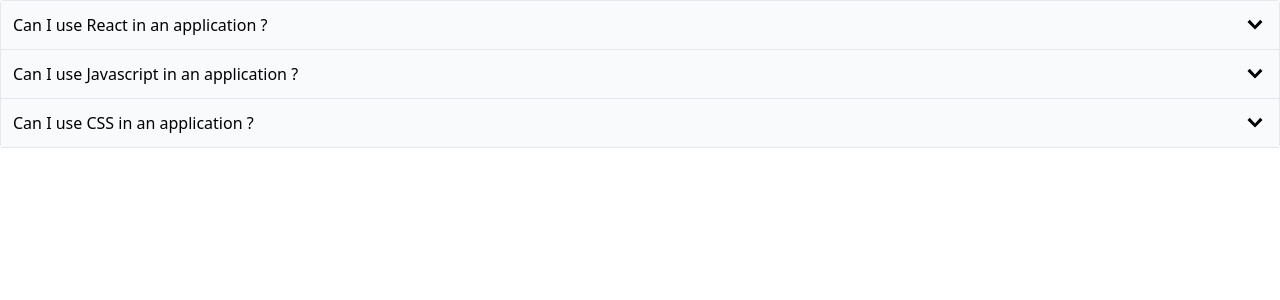
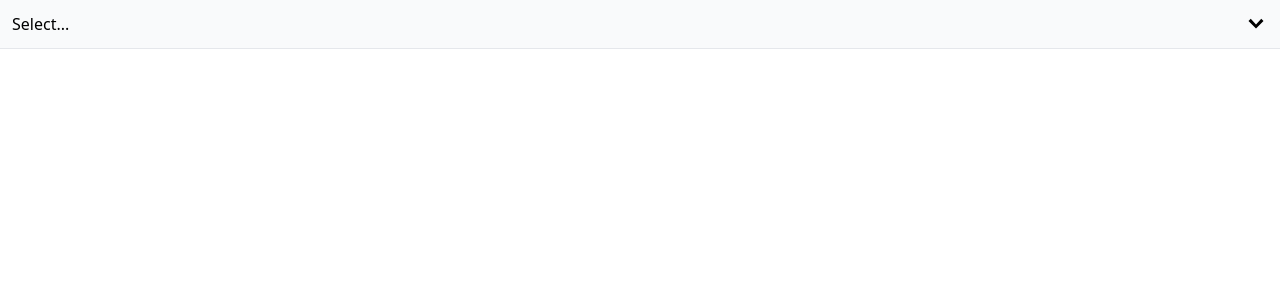
Before and after one commit to suriyaaap13/comps, a React (Create React App) app: page / in a window 1280 px wide. Shown: the top 300 px of the page. Built offline with nearby package versions, Linux system fonts and the light colour scheme.

Commit message:
Set up the drop down list

```diff
--- a/src/App.js
+++ b/src/App.js
@@ -1,34 +1,35 @@
-import { useState } from "react";
-import Accordion from "./components/Accordion";
+import React from 'react';
+import Dropdown from './components/Dropdown';
+import { useState } from 'react';
 
 export default function App() {
 
-  const content = [
+  const [selected, setSelected] = useState("Select...");
+
+  const handleSelect = (str)=>{
+    setSelected(()=>{
+      return str;
+    });
+  }
+
+  const options = [
     {
-        'id': '0',
-        'label': 'Can I use React in an application ?',
-        'content': 'Phasellus cursus dignissim metus, in gravida augue posuere quis. Pellentesque cursus ornare mauris in imperdiet. Nunc nisl arcu, elementum ut ultrices et, sodales at purus. Fusce et magna placerat, luctus nulla nec, aliquet magna. Nullam eu egestas urna, sed finibus orci. Donec non mauris tellus. Vivamus vehicula lectus ut velit dictum eleifend. Maecenas ultricies metus in arcu congue tincidunt. Mauris venenatis aliquam risus a bibendum.'
+      label: 'Red',
+      value: 'red'
     },
     {
-        'id': '1',
-        'label': 'Can I use Javascript in an application ?',
-        'content': 'Phasellus cursus dignissim metus, in gravida augue posuere quis. Pellentesque cursus ornare mauris in imperdiet. Nunc nisl arcu, elementum ut ultrices et, sodales at purus. Fusce et magna placerat, luctus nulla nec, aliquet magna. Nullam eu egestas urna, sed finibus orci. Donec non mauris tellus. Vivamus vehicula lectus ut velit dictum eleifend. Maecenas ultricies metus in arcu congue tincidunt. Mauris venenatis aliquam risus a bibendum.'
+      label: 'Green',
+      value: 'green'
     },
     {
-        'id': '2',
-        'label': 'Can I use CSS in an application ?',
-        'content': 'Phasellus cursus dignissim metus, in gravida augue posuere quis. Pellentesque cursus ornare mauris in imperdiet. Nunc nisl arcu, elementum ut ultrices et, sodales at purus. Fusce et magna placerat, luctus nulla nec, aliquet magna. Nullam eu egestas urna, sed finibus orci. Donec non mauris tellus. Vivamus vehicula lectus ut velit dictum eleifend. Maecenas ultricies metus in arcu congue tincidunt. Mauris venenatis aliquam risus a bibendum.'
+      label: 'Blue',
+      value: 'blue'
     }
   ]
 
-  const [ items, setItems ] = useState(content);
-
-
-
-
   return (
     <div>
-      <Accordion items={items} />
+      <Dropdown options = {options} selected = {selected} handleSelect={handleSelect} />
     </div>
-  )
+  );
 }
--- /dev/null
+++ b/src/components/Dropdown.js
@@ -0,0 +1,33 @@
+import React from 'react';
+import { useState } from 'react';
+import { GoChevronDown } from "react-icons/go";
+
+export default function Dropdown({ options, handleSelect, selected }) {
+
+  const [isOpen, setisOpen] = useState(false);
+
+  const handleExpanded = ()=>{
+    setisOpen(!isOpen);
+  }
+
+  const handleClick = (str)=>{
+    handleExpanded();
+    handleSelect(str);
+  }
+
+  const renderedItems = options.map((option)=>{
+    return <div className='p-3 border-b' key={option.value} onClick={()=>handleClick(option.label)}>{option.label}</div>
+  });
+
+
+
+  return (
+    <div>
+      <div className='flex justify-between p-3 bg-gray-50 border-b items-center cursor-pointer' onClick={handleExpanded}>
+        {selected}
+        <GoChevronDown className='text-2xl'/>
+      </div>
+      {isOpen&&renderedItems}
+    </div>
+  )
+}
--- /dev/null
+++ b/src/pages/AccordianPage.js
@@ -0,0 +1,34 @@
+import { useState } from "react";
+import Accordion from "../components/Accordion";
+
+export default function AccordionPage() {
+
+  const content = [
+    {
+        'id': '0',
+        'label': 'Can I use React in an application ?',
+        'content': 'Phasellus cursus dignissim metus, in gravida augue posuere quis. Pellentesque cursus ornare mauris in imperdiet. Nunc nisl arcu, elementum ut ultrices et, sodales at purus. Fusce et magna placerat, luctus nulla nec, aliquet magna. Nullam eu egestas urna, sed finibus orci. Donec non mauris tellus. Vivamus vehicula lectus ut velit dictum eleifend. Maecenas ultricies metus in arcu congue tincidunt. Mauris venenatis aliquam risus a bibendum.'
+    },
+    {
+        'id': '1',
+        'label': 'Can I use Javascript in an application ?',
+        'content': 'Phasellus cursus dignissim metus, in gravida augue posuere quis. Pellentesque cursus ornare mauris in imperdiet. Nunc nisl arcu, elementum ut ultrices et, sodales at purus. Fusce et magna placerat, luctus nulla nec, aliquet magna. Nullam eu egestas urna, sed finibus orci. Donec non mauris tellus. Vivamus vehicula lectus ut velit dictum eleifend. Maecenas ultricies metus in arcu congue tincidunt. Mauris venenatis aliquam risus a bibendum.'
+    },
+    {
+        'id': '2',
+        'label': 'Can I use CSS in an application ?',
+        'content': 'Phasellus cursus dignissim metus, in gravida augue posuere quis. Pellentesque cursus ornare mauris in imperdiet. Nunc nisl arcu, elementum ut ultrices et, sodales at purus. Fusce et magna placerat, luctus nulla nec, aliquet magna. Nullam eu egestas urna, sed finibus orci. Donec non mauris tellus. Vivamus vehicula lectus ut velit dictum eleifend. Maecenas ultricies metus in arcu congue tincidunt. Mauris venenatis aliquam risus a bibendum.'
+    }
+  ]
+
+  const [ items, setItems ] = useState(content);
+
+
+
+
+  return (
+    <div>
+      <Accordion items={items} />
+    </div>
+  )
+}
```
